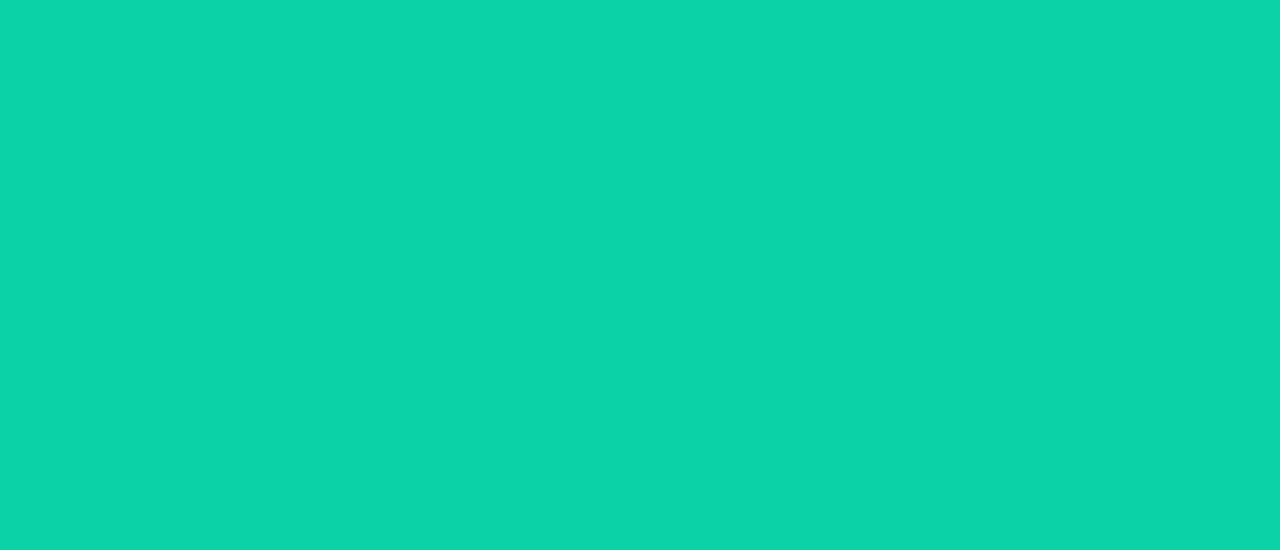
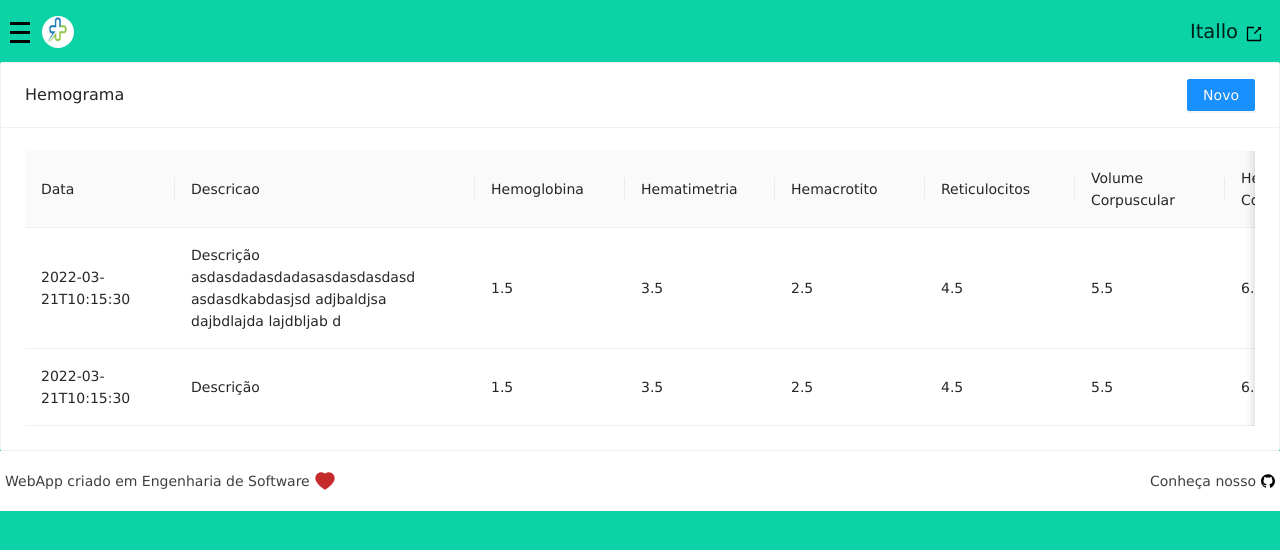
Before and after one commit to Health-Track/frontEnd-Health-Track, a React (Create React App) app: page /hemograma in a window 1280 px wide. Before the commit this address had no page. Shown: the top 550 px of the page. Built offline with nearby package versions, Linux system fonts and the light colour scheme.

Commit message:
Tela de Hemograma

```diff
--- /dev/null
+++ b/src/pages/Hemograma/form.js
@@ -0,0 +1,104 @@
+import React from 'react';
+import { Button, Form, Input } from 'antd';
+import 'antd/dist/antd.css';
+import './style.css';
+
+class HemogramaForm extends React.Component {
+  constructor() {
+    super();
+  }
+
+  render() {
+    const onFinish = values => {
+      alert('Success:', values);
+    };
+
+    const onFinishFailed = errorInfo => {
+      alert('Failed:', errorInfo);
+    };
+
+    return (
+      <Form>
+        <Form.Item
+          label="Descricao"
+          name="username"
+          rules={[
+            { required: true, message: 'Por favor adicione uma descrição!' }
+          ]}
+        >
+          <Input />
+        </Form.Item>
+        <Form.Item
+          label="Descricao"
+          name="username"
+          rules={[{ required: true, message: 'Please input your username!' }]}
+        >
+          <Input />
+        </Form.Item>
+        <Form.Item
+          label="Descricao"
+          name="username"
+          rules={[{ required: true, message: 'Please input your username!' }]}
+        >
+          <Input />
+        </Form.Item>
+        <Form.Item
+          label="Descricao"
+          name="username"
+          rules={[{ required: true, message: 'Please input your username!' }]}
+        >
+          <Input />
+        </Form.Item>
+        <Form.Item
+          label="Descricao"
+          name="username"
+          rules={[{ required: true, message: 'Please input your username!' }]}
+        >
+          <Input />
+        </Form.Item>
+        <Form.Item
+          label="Descricao"
+          name="username"
+          rules={[{ required: true, message: 'Please input your username!' }]}
+        >
+          <Input />
+        </Form.Item>
+        <Form.Item
+          label="Descricao"
+          name="username"
+          rules={[{ required: true, message: 'Please input your username!' }]}
+        >
+          <Input />
+        </Form.Item>
+        <Form.Item
+          label="Descricao"
+          name="username"
+          rules={[{ required: true, message: 'Please input your username!' }]}
+        >
+          <Input />
+        </Form.Item>
+        <Form.Item
+          label="Descricao"
+          name="username"
+          rules={[{ required: true, message: 'Please input your username!' }]}
+        >
+          <Input />
+        </Form.Item>
+        <Form.Item
+          label="Descricao"
+          name="username"
+          rules={[{ required: true, message: 'Please input your username!' }]}
+        >
+          <Input />
+        </Form.Item>
+        <Form.Item>
+          <Button type="primary" htmlType="submit">
+            Submit
+          </Button>
+        </Form.Item>
+      </Form>
+    );
+  }
+}
+
+export default HemogramaForm;
--- /dev/null
+++ b/src/pages/Hemograma/index.js
@@ -0,0 +1,177 @@
+import React from 'react';
+import { Button, Card, Drawer, Form, Input, Modal, Table } from 'antd';
+import 'antd/dist/antd.css';
+import DefaultFooter from '../../components/DefaultFooter';
+import DefaultHeader from '../../components/DeafultHeader';
+import './style.css';
+import HemogramaForm from './form';
+
+class Hemograma extends React.Component {
+  constructor() {
+    super();
+    this.state = { showMenu: false, showNovo: false };
+    this.toggleMenu = this.toggleMenu.bind(this);
+    this.toggleNovo = this.toggleNovo.bind(this);
+  }
+
+  toggleMenu() {
+    this.setState(prevState => ({
+      showMenu: !prevState.showMenu
+    }));
+  }
+
+  toggleNovo() {
+    this.setState(prevState => ({
+      showNovo: !prevState.showNovo
+    }));
+  }
+
+  loggout() {
+    alert('Sair');
+  }
+
+  render() {
+    const dataSource = [
+      {
+        key: '1',
+        descricao:
+          'Descrição asdasdadasdadasasdasdasdasd asdasdkabdasjsd adjbaldjsa dajbdlajda lajdbljab d',
+        data: '2022-03-21T10:15:30',
+        hemoglobina: 1.5,
+        hemacrotito: 2.5,
+        hematimetria: 3.5,
+        reticulocitos: 4.5,
+        volumeCorpuscular: 5.5,
+        hemoglobinaCorpuscular: 6.5,
+        concentracaoHemoglobina: 7.5,
+        indiceAnisocitose: 8.5
+      },
+      {
+        key: '1',
+        descricao: 'Descrição',
+        data: '2022-03-21T10:15:30',
+        hemoglobina: 1.5,
+        hemacrotito: 2.5,
+        hematimetria: 3.5,
+        reticulocitos: 4.5,
+        volumeCorpuscular: 5.5,
+        hemoglobinaCorpuscular: 6.5,
+        concentracaoHemoglobina: 7.5,
+        indiceAnisocitose: 8.5
+      }
+    ];
+
+    const columns = [
+      {
+        title: 'Data',
+        dataIndex: 'data',
+        key: 'data',
+        width: 150,
+        fixed: 'left'
+      },
+      {
+        title: 'Descricao',
+        fixed: 'left',
+        width: 300,
+        dataIndex: 'descricao',
+        key: 'descricao'
+      },
+      {
+        title: 'Hemoglobina',
+        width: 150,
+        dataIndex: 'hemoglobina',
+        key: 'hemoglobina'
+      },
+      {
+        title: 'Hematimetria',
+        width: 150,
+        dataIndex: 'hematimetria',
+        key: 'hematimetria'
+      },
+      {
+        title: 'Hemacrotito',
+        width: 150,
+        dataIndex: 'hemacrotito',
+        key: 'hemacrotito'
+      },
+      {
+        title: 'Reticulocitos',
+        width: 150,
+        dataIndex: 'reticulocitos',
+        key: 'reticulocitos'
+      },
+      {
+        title: 'Volume Corpuscular',
+        dataIndex: 'volumeCorpuscular',
+        width: 150,
+        key: 'volumeCorpuscular'
+      },
+      {
+        title: 'Hemoglobina Corpuscular',
+        dataIndex: 'hemoglobinaCorpuscular',
+        width: 150,
+        key: 'hemoglobinaCorpuscular'
+      },
+      {
+        title: 'Concentracao de Hemoglobina',
+        width: 150,
+        dataIndex: 'concentracaoHemoglobina',
+        key: 'concentracaoHemoglobina'
+      },
+      {
+        title: 'Indice Anisocitose',
+        width: 150,
+        dataIndex: 'indiceAnisocitose',
+        key: 'indiceAnisocitose'
+      }
+    ];
+    return (
+      <div className="Hemograma-container">
+        <DefaultHeader
+          username="Itallo"
+          toggleMenu={this.toggleMenu}
+          loggout={this.loggout}
+        />
+        <div>
+          <Card
+            title="Hemograma"
+            extra={
+              <Button type="primary" onClick={() => this.toggleNovo()}>
+                Novo
+              </Button>
+            }
+          >
+            <Table
+              dataSource={dataSource}
+              columns={columns}
+              scroll={{ x: 1500, y: 350 }}
+              pagination={false}
+            />
+          </Card>
+        </div>
+        <DefaultFooter />
+        <Drawer
+          title="Criar novo Registro"
+          visible={this.state.showNovo}
+          onClose={this.toggleNovo}
+          placement="right"
+        >
+          <HemogramaForm />
+        </Drawer>
+
+        <Drawer
+          title="Menu"
+          placement="left"
+          onClose={this.toggleMenu}
+          visible={this.state.showMenu}
+        >
+          <p>Some contents...</p>
+          <p>Some contents...</p>
+          <p>Some contents...</p>
+        </Drawer>
+      </div>
+    );
+  }
+}
+
+export default Hemograma;
--- /dev/null
+++ b/src/pages/Hemograma/style.css
@@ -0,0 +1,11 @@
+.footer-container {
+  display: flex;
+  flex-direction: column;
+  justify-content: center;
+  align-items: center;
+  height: 60px;
+  width: 100%;
+  background-color: white;
+  font-size: 14px;
+  position: bottom;
+}
--- a/src/routes/index.js
+++ b/src/routes/index.js
@@ -5,6 +5,7 @@ import Login from '../pages/SignIn';
 import SignUp from '../pages/SignUp';
 import ForgotPassword from '../pages/ForgotPassword';
 import HomePage from '../pages/HomePage';
+import Hemograma from '../pages/Hemograma';
 
 function HealthTrackRoutes() {
   return (
@@ -13,6 +14,7 @@ function HealthTrackRoutes() {
       <Route path="/sign-up" element={<SignUp />} />
       <Route path="/forgot-password" element={<ForgotPassword />} />
       <Route path="/home-page" element={<HomePage />} />
+      <Route path="/hemograma" element={<Hemograma />} />
     </Routes>
   );
 }
```
Also changed, not shown: .eslintrc.json.
